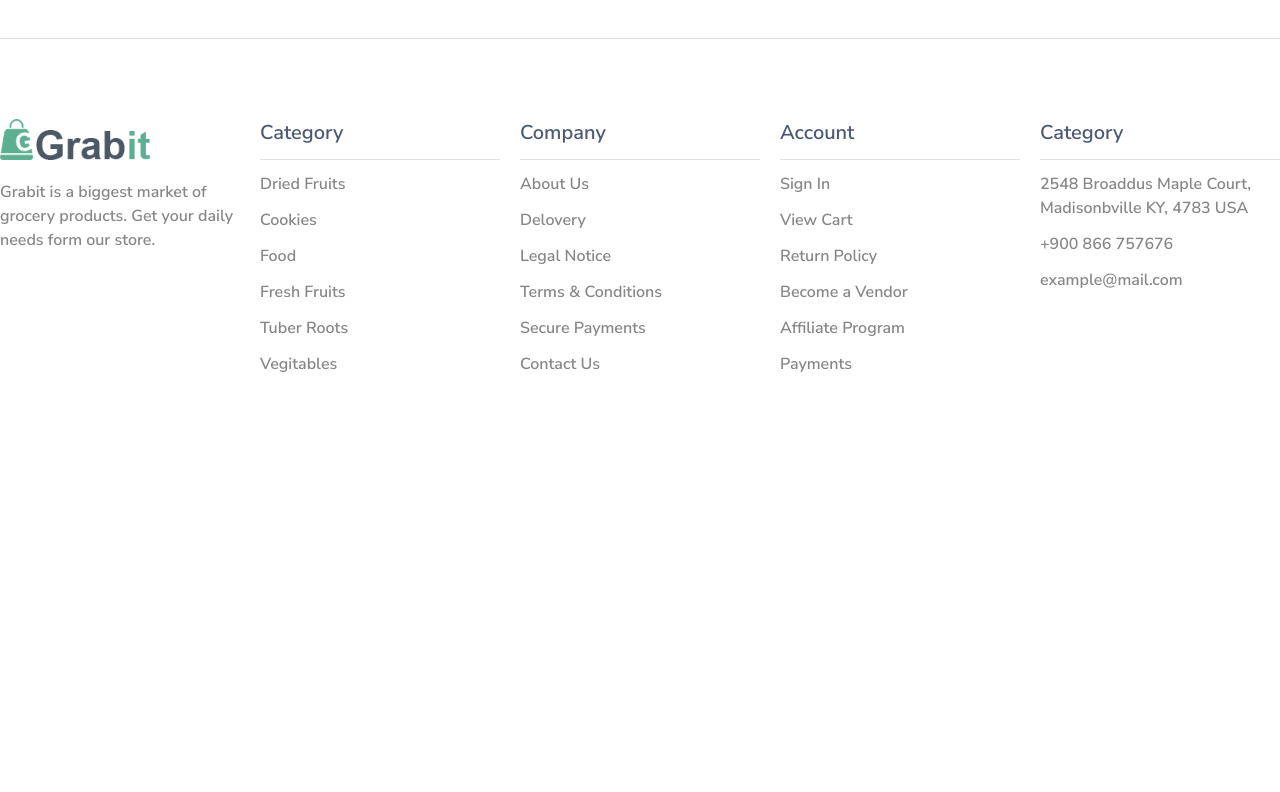
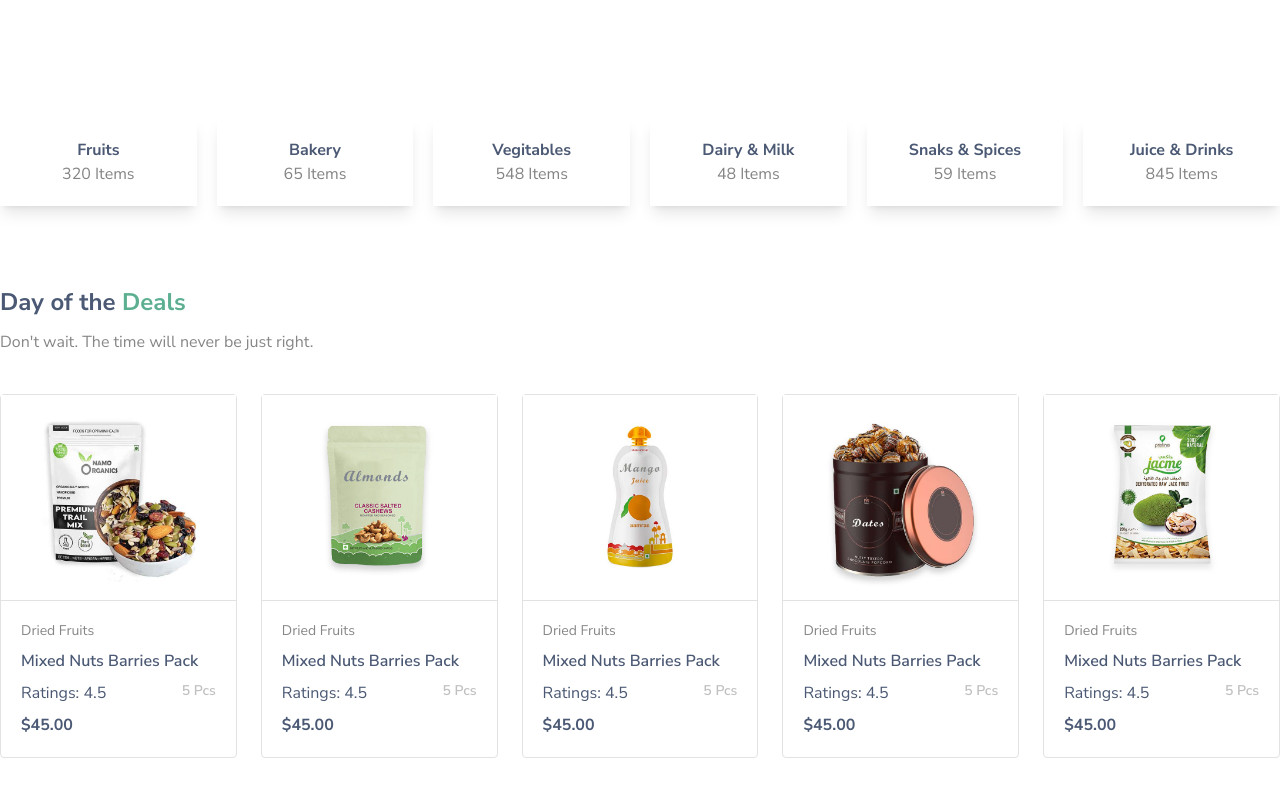
Before and after one commit to SalehAhmed19/e-com, a React (Vite) app: page / in a window 1280 px wide. Shown: the part 748-1540 px from the top of the page. Before the commit the page ends 1136 px from the top, so only its background shows below. Built offline with nearby package versions, Linux system fonts and the light colour scheme.

Commit message:
categories-deals added

```diff
--- a/src/Components/Isolated/Banner.jsx
+++ b/src/Components/Isolated/Banner.jsx
@@ -3,7 +3,16 @@ import banner from "../../assets/img/1.jpg";
 
 function Banner() {
   return (
-    <div>
+    <div className="relative flex items-center">
+      <div className="absolute mx-20">
+        <p className="text-[#5CAF90] font-bold text-xl">Starting at $20</p>
+        <h1 className="font-bold text-6xl my-10">
+          Organic and healthy <br /> Vagitables
+        </h1>
+        <button className="bg-[#4B5966] text-white rounded-sm px-5 py-2">
+          Shop Now
+        </button>
+      </div>
       <img className="my-10" src={banner} alt="" />
     </div>
   );
--- /dev/null
+++ b/src/Components/Isolated/Categories.jsx
@@ -0,0 +1,23 @@
+import React, { useEffect, useState } from "react";
+
+function Categories() {
+  const [categories, setCategories] = useState([]);
+  useEffect(() => {
+    fetch("./public/data/categories.json")
+      .then((res) => res.json())
+      .then((data) => setCategories(data));
+  }, []);
+
+  return (
+    <div className="grid grid-cols-6 gap-5 my-20">
+      {categories.slice(0, 6).map((category) => (
+        <div className="shadow-lg flex flex-col items-center p-5">
+          <h5 className="font-bold">{category.name}</h5>
+          <p className="text-[#848484]">{category.items} Items</p>
+        </div>
+      ))}
+    </div>
+  );
+}
+
+export default Categories;
--- /dev/null
+++ b/src/Components/Isolated/Deals.jsx
@@ -0,0 +1,76 @@
+import React from "react";
+import product_1 from "../../assets/img/products/6_1.jpg";
+import product_2 from "../../assets/img/products/3_1.jpg";
+import product_3 from "../../assets/img/products/9_1.jpg";
+import product_4 from "../../assets/img/products/2_1.jpg";
+import product_5 from "../../assets/img/products/1_1.jpg";
+
+function Deals() {
+  const products = [
+    {
+      id: 1,
+      category: "Dried Fruits",
+      name: "Mixed Nuts Berries Pack",
+      price: 45,
+      img: product_1,
+    },
+    {
+      id: 2,
+      category: "Cookies",
+      name: "Multi Grain Combo Cookies",
+      price: 25,
+      img: product_2,
+    },
+    {
+      id: 3,
+      category: "Foods",
+      name: "Fresh Mango Juice Pack",
+      price: 46,
+      img: product_3,
+    },
+    {
+      id: 4,
+      category: "Dried Fruits",
+      name: "Dates Value Fresh Pouch",
+      price: 78,
+      img: product_4,
+    },
+    {
+      id: 5,
+      category: "Foods",
+      name: "Stick Fiber Masala Magic",
+      price: 45,
+      img: product_5,
+    },
+  ];
+
+  return (
+    <div>
+      <h2 className="font-bold text-2xl">
+        Day of the <span className="text-[#5CAF90]">Deals</span>
+      </h2>
+      <p className="text-[#878787] my-3">
+        Don't wait. The time will never be just right.
+      </p>
+
+      <div className="grid grid-cols-5 gap-6 my-10">
+        {products.map((product) => (
+          <div className="border border-[#e4e1e1] rounded-sm">
+            <img className="w-full" src={product.img} alt="" />
+            <div className="border-t border-[#e4e1e1] p-5">
+              <p className="text-[#878787] text-sm">Dried Fruits</p>
+              <h5 className="font-semibold py-2">Mixed Nuts Barries Pack</h5>
+              <div className="flex justify-between">
+                <p className="pb-2">Ratings: 4.5</p>
+                <p className="text-sm text-[#c0c0c0] font-semibold">5 Pcs</p>
+              </div>
+              <p className="font-bold">$45.00</p>
+            </div>
+          </div>
+        ))}
+      </div>
+    </div>
+  );
+}
+
+export default Deals;
--- a/src/Components/Shared/Navbar.jsx
+++ b/src/Components/Shared/Navbar.jsx
@@ -69,9 +69,13 @@ function Navbar() {
 
         <div className="flex">
           {menus.map((menu) => (
-            <p key={menu.id} className="mx-5 font-semibold text-[#4B5974]">
+            <a
+              href="#"
+              key={menu.id}
+              className="mx-5 font-semibold text-[#4B5974]"
+            >
               {menu.name}
-            </p>
+            </a>
           ))}
         </div>
 
--- a/src/Pages/Home/Home.jsx
+++ b/src/Pages/Home/Home.jsx
@@ -1,11 +1,15 @@
 import React from "react";
 import "../../Style/Home.css";
 import Banner from "../../Components/Isolated/Banner";
+import Categories from "../../Components/Isolated/Categories";
+import Deals from "../../Components/Isolated/Deals";
 
 function Home() {
   return (
     <div className="m-w">
       <Banner />
+      <Categories />
+      <Deals />
     </div>
   );
 }
```
